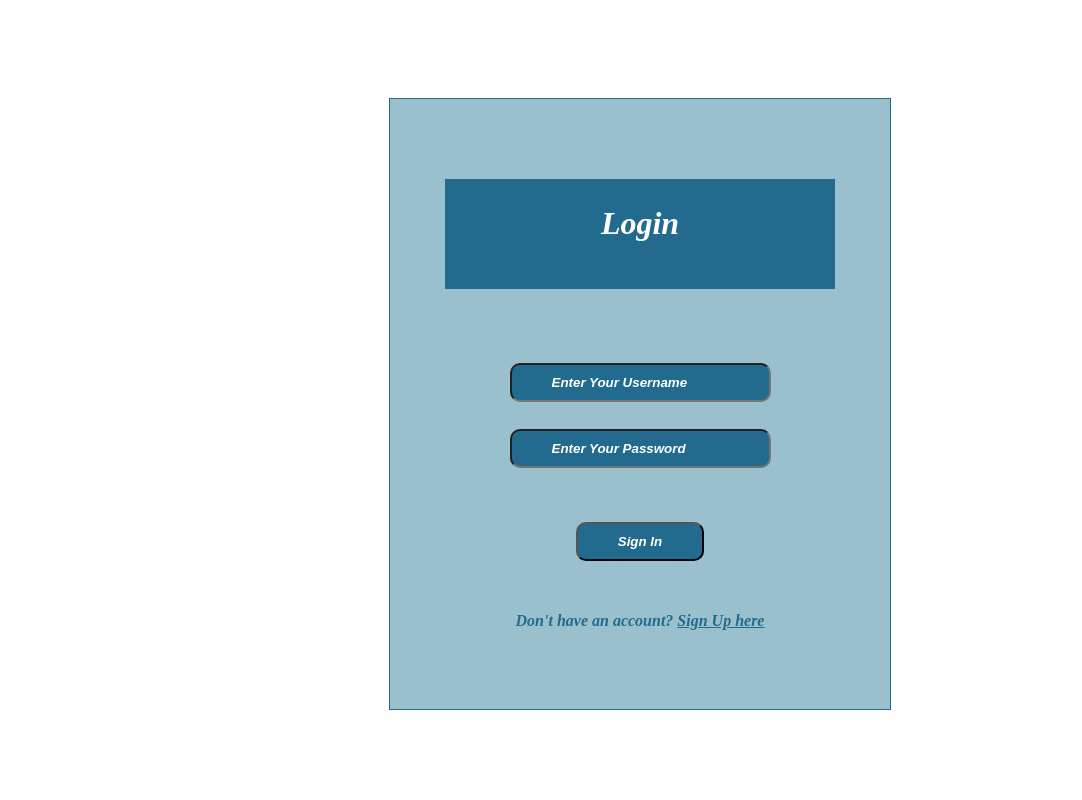
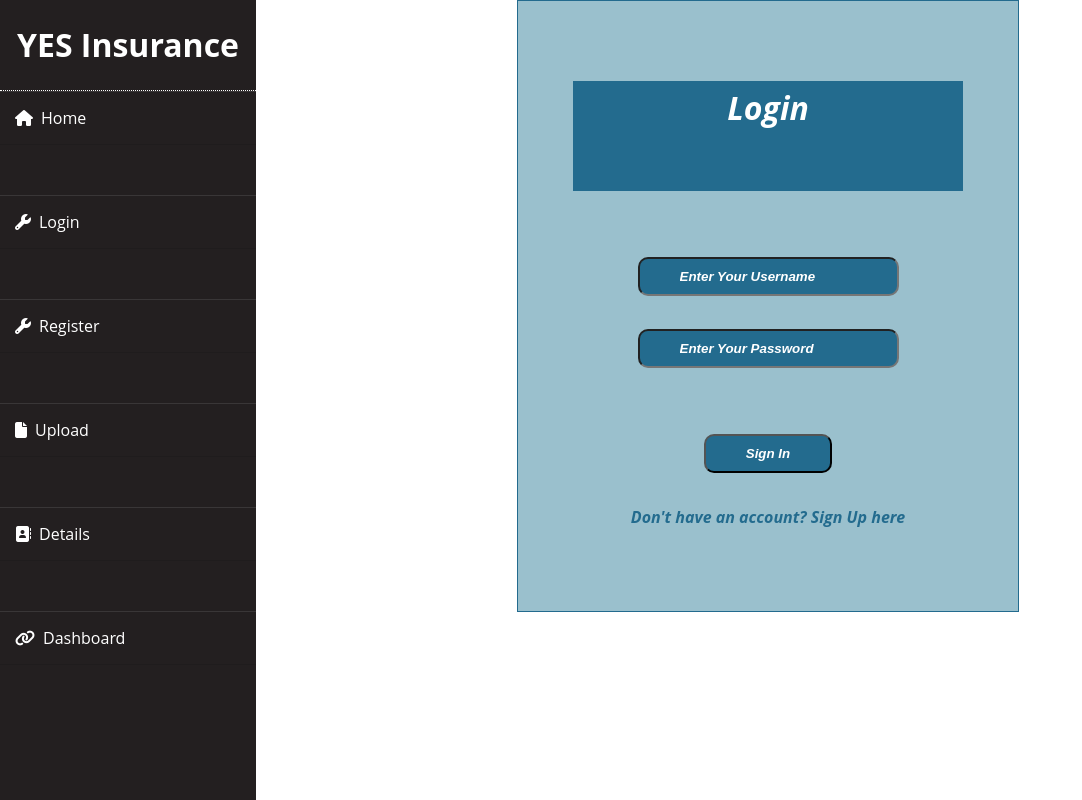
Before and after one commit to CMRoopa/Python_repo, a Flask app: page / in a window 1280 px wide. Shown: the whole page, without its empty margins (0-1082 px from the left). Run offline with Flask 3, Linux system fonts and the light colour scheme; some libraries are stand-ins or nearby versions.

Commit message:
Added data details page and Tableau Page.

```diff
--- a/InsuranceProject/app.py
+++ b/InsuranceProject/app.py
@@ -39,11 +39,11 @@
         password = request.form['password']
 
         df = pd.read_csv(DATA_FOLDER)
-        print (df)
-        print (username)
-        print(df["USERNAME"] == username)
-        account = df["USERNAME"] == username
-        print(username in df.values)
+        #print (df)
+        #print (username)
+        #print(df["USERNAME"] == username)
+        #account = df["USERNAME"] == username
+
         if username in df['USERNAME'].values:
             session['loggedin'] = True
             session['id'] = username
@@ -118,9 +118,21 @@
                               encoding='unicode_escape')
     print(uploaded_df)
     # Converting to html Table
-    uploaded_df_html = uploaded_df.to_html()
+    #uploaded_df_html = uploaded_df.to_html()
+    data_columns = uploaded_df.columns.values.tolist()
+    data_describe = uploaded_df.describe()
+
+    data_describe_html = data_describe.to_html()
+    #return render_template('show_csv_data.html',
+                          # data_var=uploaded_df_html)
     return render_template('show_csv_data.html',
-                           data_var=uploaded_df_html)
+                           data_var_col=data_columns,data_var_desc = data_describe_html )
+
+
+@app.route('/tableau_dashboard')
+def tableau_dashboard():
+    return render_template('tableau_dashboard.html')
+
 
 
 if __name__ == '__main__':
--- a/InsuranceProject/my_sql_temp_user_info/data.csv
+++ b/InsuranceProject/my_sql_temp_user_info/data.csv
@@ -4,3 +4,5 @@
 priya@gmail.com,priya
 bharathi@gmail.com,bharathi
 srinivas@gmail.com,srinivas
+roopa@gmail.com,roopaa
+shika@gmail.com,Shika
--- a/InsuranceProject/static/style.css
+++ b/InsuranceProject/static/style.css
@@ -1,13 +1,13 @@
 /* Store this code in 'style.css' file inside the 'static' folder*/
 
-.header{
+.wrapper .header{
     padding: 5px 120px;
     width: 150px;
     height: 100px;
     background-color: #236B8E;
 }
 
-.border{
+.wrapper .border{
     padding: 80px 50px;
     width: 400px;
     height: 450px;
@@ -28,7 +28,7 @@
 .textbox{
     padding: 10px 40px;
     background-color: #236B8E;
-    text-color: #ffffff;
+    color: #ffffff;
     border-radius: 10px;
 }
 
@@ -39,7 +39,7 @@
     font-weight: bold;
 }
 
-.word{
+.wrapper .word{
     color: #FFFFFF;
     font-style: oblique;
     font-weight: bold;
@@ -50,3 +50,59 @@
     font-style: oblique;
     font-weight: bold;
 }
+
+*{
+    margin: 0;
+    padding: 0;
+
+}
+
+body{
+    font-family: open sans;
+}
+
+a{
+    color:white;
+    text-decoration: none;
+}
+
+.wrapper .sidenav{
+    position:fixed;
+    left:0;
+    top:0;
+    width:20vw;
+    height:1000vh;
+    background: #231f20;
+}
+
+.wrapper .sidenav h1{
+    color:#ffff;
+    text-align:center;
+    line-height: 90px;
+    border-bottom: 1px dotted white;
+
+}
+
+.wrapper .sidenav ul li{
+    list-style: none;
+    padding: 15px;
+    border-bottom: 1px solid rgba(0,0,0,0.1);
+    border-top: 1px solid rgba(255,255,255,0.1);
+    margin-bottom: 50px;
+
+}
+
+i{
+    margin-right: 8px;
+
+}
+
+.wrapper .main-content{
+    width: 80vw;
+    margin-left: 20vw;
+}
+
+.wrapper .data{
+    width: 80vw;
+    margin-left: 20vw;
+}
--- a/InsuranceProject/templates/login.html
+++ b/InsuranceProject/templates/login.html
@@ -1,25 +1,21 @@
-<html>
-    <head>
-        <meta charset="UTF-8">
-        <title> Login </title>
-        <link rel="stylesheet" href="{{ url_for('static', filename='style.css') }}">
-    </head>
-    <body></br></br></br></br></br>
-        <div align="center">
-          <div align="center" class="border">
+
+
+  {% extends "sidemenu.html"%}
+  {%block content%}
+  <div align="center" class="main-content">
+            <div align="center" class="border">
              <div class="header">
                 <h1 class="word">Login</h1>
              </div></br></br></br>
-            <h2 class="word">
+              <h2 class="word">
                 <form action="{{ url_for('login') }}" method="post">
                   <div class="msg">{{ msg }}</div>
                     <input id="username" name="username" type="text" placeholder="Enter Your Username" class="textbox"/></br></br>
                     <input id="password" name="password" type="password" placeholder="Enter Your Password" class="textbox"/></br></br></br>
                     <input type="submit" class="btn" value="Sign In"></br></br>
                 </form>
-            </h2>
-            <p class="bottom">Don't have an account?  <a class="bottom" href="{{url_for('register')}}"> Sign Up here</a></p>
+              </h2>
+              <p class="bottom">Don't have an account?  <a class="bottom" href="{{url_for('register')}}"> Sign Up here</a></p>
+            </div>
           </div>
-        </div>
-    </body>
-</html>
+ {%endblock%}
--- /dev/null
+++ b/InsuranceProject/templates/sidemenu.html
@@ -0,0 +1,31 @@
+
+<html>
+    <head>
+        <meta charset="UTF-8">
+        <title> Login </title>
+        <link rel="stylesheet" href="{{ url_for('static', filename='style.css') }}">
+        <script src="https://kit.fontawesome.com/6ae4e7fb4f.js" crossorigin="anonymous"></script>
+      </head>
+    <body>
+      <div class=" Wrapper">
+        <div class = "sidenav">
+          <h1>YES Insurance</h1>
+          <ul>
+            <li><a href="#"><i class="fas fa-home"></i>Home</a></li>
+            <li><a href="/login"><i class="fas fa-wrench"></i>Login</a></li>
+            <li><a href="/register"><i class="fas fa-wrench"></i>Register</a></li>
+            <li><a href="/login"><i class="fas fa-file"></i>Upload</a></li>
+            <li><a href="/show_data"><i class="fas fa-address-book"></i>Details</a></li>
+            <li><a href="/tableau_dashboard"><i class="fas fa-link"></i>Dashboard</a></li>
+          </ul>
+        </div>
+
+        <div class="container">
+            {%block content%}
+            {%endblock%}
+        </div>
+
+
+      </div>
+    </body>
+</html>
```
Also changed, not shown: InsuranceProject/templates/index.html (+3 -9 lines), InsuranceProject/templates/index2.html (+10 -8 lines), InsuranceProject/templates/register.html (+5 -11 lines), InsuranceProject/templates/show_csv_data.html (+11 -8 lines), InsuranceProject/templates/tableau_dashboard.html (added, +11 -0 lines), InsuranceProject/my_sql_temp_data/Car_Insurance_Claim.csv (added).
